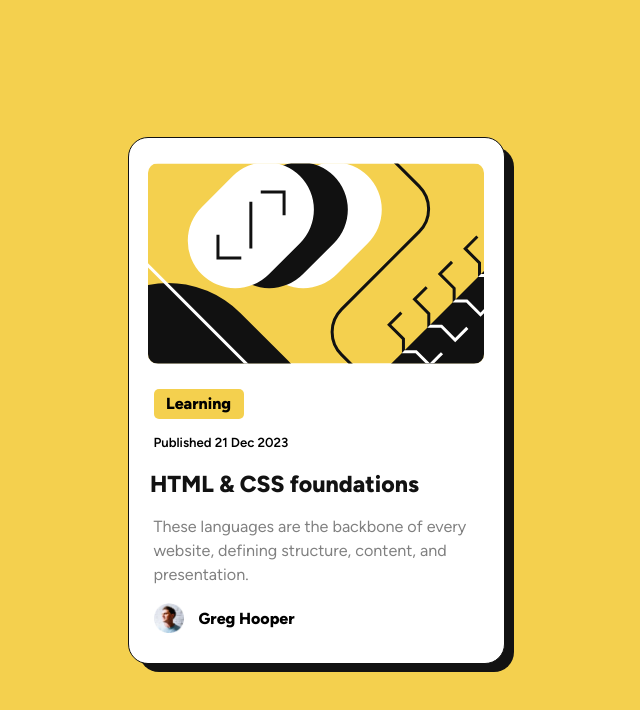
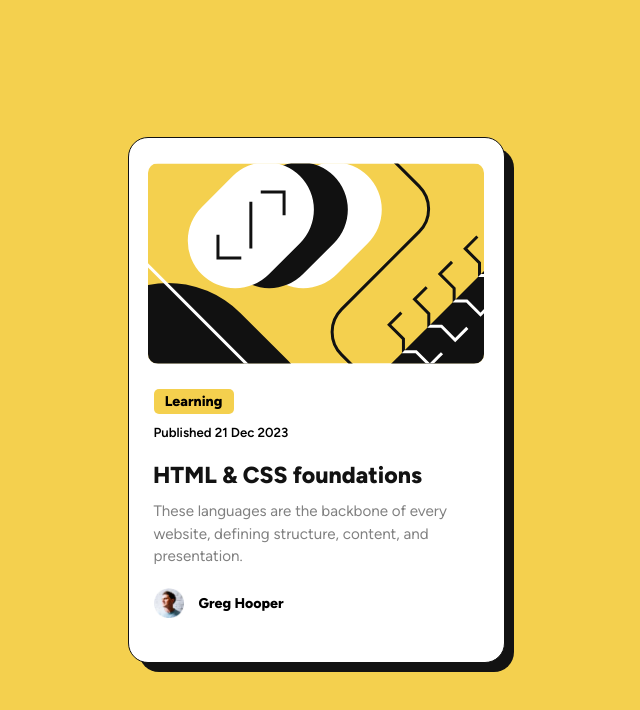
Before and after one commit to islamwael86/blog-preview-card-main, a plain HTML site: page index.html in a window 1280 px wide. Shown: the whole page, without its empty margins (324-964 px from the left). Drawn offline with Linux system fonts and the light colour scheme.

Commit message:
Add files via upload

```diff
--- a/index.css
+++ b/index.css
@@ -31,7 +31,7 @@ main {
 }
 
 section {
-    height: 525px;
+    height: 524px;
     width: 375px;
     background-color: hsl(0, 0%, 100%);
     border: 1px solid hsl(0, 0%, 7%);
@@ -44,7 +44,7 @@ section {
 }
 
 .back {
-    height: 525px;
+    height: 524px;
     width: 375px;
     background-color: hsl(0, 0%, 7%);
     display: flex;
@@ -53,7 +53,7 @@ section {
     border-radius: 20px;
     box-shadow: 9px 9px 0 0 hsl(0, 0%, 7%);
     position: relative;
-    bottom: 35px;
+    bottom: 66px;
     right: 5px;
     z-index: 0;
 }
@@ -70,15 +70,16 @@ section {
 }
 
 .learning {
-    width: 90px;
-    height: 30px;
+    width: 80px;
+    height: 25px;
     font-family: customFont2;
+    font-size: calc(13px + 0.090625vw);
     background-color: hsl(47, 88%, 63%);
     border-radius: 5px;
     display: flex;
     justify-content: center;
     align-items: center;
-    margin-bottom: 15px;
+    margin-bottom: 10px;
 }
 
 .tiny-img {
@@ -91,35 +92,36 @@ section {
     display: flex;
     align-items: center;
     font-family: customFont2;
-    margin-top: 15px;
+    margin-top: 20px;
+    font-size: calc(13px + 0.090625vw);
 }
 
 p {
     color: hsl(0, 0%, 50%);
-    font-size: calc(15px + 0.090625vw);
+    font-size: calc(14px + 0.090625vw);
     line-height: 1.5;
-    margin-top: 65px;
+    margin-top: 60px;
 }
 
 .publish {
-    margin-bottom: 15px;
+    margin-bottom: 10px;
     font-size: calc(12px + 0.090625vw);
     font-family: customFont3;
 }
 
 .foundation {
     width: 270px;
-    margin-left: 15px;
+    margin-left: 18px;
     font-size: calc(22px + 0.090625vw);
     font-family: customFont2;
     color: hsl(0, 0%, 7%);
     position: relative;
-    top: 325px;
+    top: 300px;
     z-index: 5;
 }
 
 .ver {
-    height: 510px;
+    height: 509px;
     width: 362px;
 }
 
--- a/index.html
+++ b/index.html
@@ -24,7 +24,7 @@
           </div>
       </section>
       <div class="ver">
-        <div class="foundation">HTML & CSS foundations</div>
+        <h1 class="foundation">HTML & CSS foundations</h1>
         <div class="back"></div>
       </div>
     </main>
```
Also changed, not shown: Desktop.png, Mobile.png, 1 other file.
